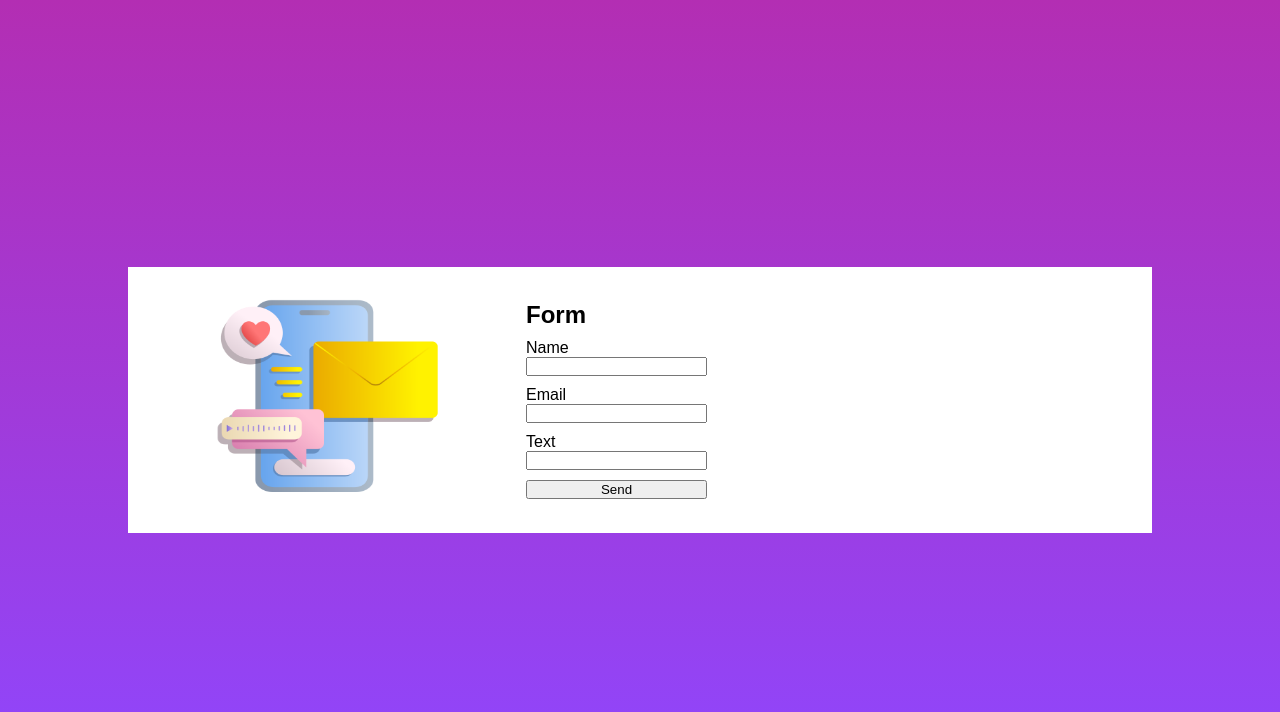
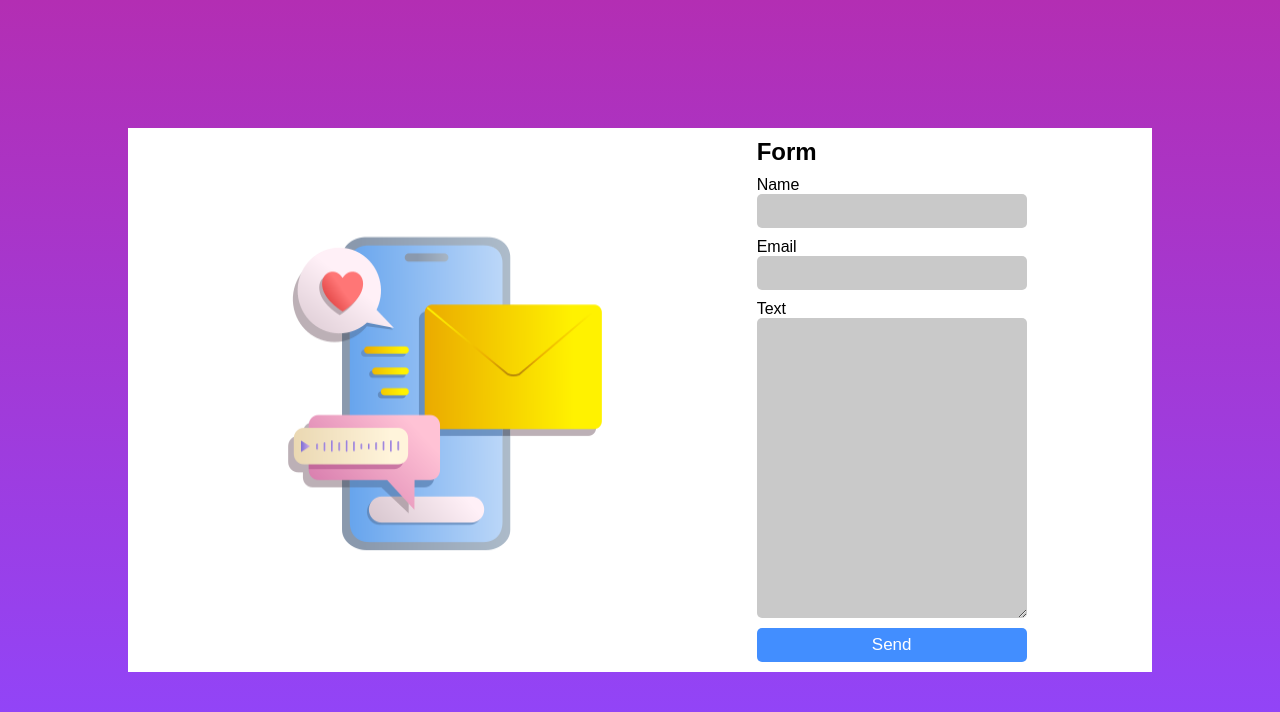
Before and after one commit to juaanmarin/sendmails_php, a PHP site: page / in a window 1280 px wide. Shown: the top 712 px of the page. Run offline with PHP 8.4, Linux system fonts and the light colour scheme.

Commit message:
se termino de dar los estilos y acomodar la vista

```diff
--- a/index.php
+++ b/index.php
@@ -16,17 +16,17 @@
         <div class='right'>
             <h2>Form</h2>
             <div class="login__field-group">
-					<label class="login__label" for="user-email">Name</label>
-					<input class="login__field" id="user-email" type="text" name="name" />
+				<label class="login__label" for="name">Name</label>
+				<input class="login__field" id="name" type="text" name="name" />
 			</div>
             <div class="login__field-group">
-					<label class="login__label" for="user-email">Email</label>
-					<input class="login__field" id="user-email" type="email" name="email" />
+				<label class="login__label" for="email">Email</label>
+				<input class="login__field" id="email" type="email" name="email" />
 			</div>
             <div class="login__field-group">
-					<label class="login__label" for="user-email">Text</label>
-					<input class="login__field" id="user-email" type="text" name="text" />
-			</div>
+                <label class="login__label" for="text">Text</label>
+                <textarea class="login__fieldD" id="text" name="text"></textarea>
+            </div>
 
             <button >Send</button>
         </div>
--- a/resources/css/style.css
+++ b/resources/css/style.css
@@ -22,6 +22,7 @@ body {
     background-color: white;
     display: flex;
     flex-direction: row;
+    justify-content: space-evenly;
 }
 .left{
     padding: 10px;
@@ -30,8 +31,8 @@ body {
     align-items: center;
 }
 .left img{
-    width: 70%;
-    height: 90%;
+    width: 100%;
+    height: 69%;
 }
 .right{
     padding: 10px;
@@ -45,3 +46,35 @@ body {
     display: flex;
     flex-direction: column;
 }
+
+.login__field{
+    background-color: rgb(201, 201, 201);
+    height: 34px;
+    width: 270px;
+    border: none;
+    font-size: 18px;
+    border-radius: 5px;
+    line-height: 1;
+}
+.login__fieldD {
+    background-color: rgb(201, 201, 201);
+    height: 300px;  /* Ajusta la altura según tus necesidades */
+    width: 270px;
+    border: none;
+    font-size: 18px;
+    border-radius: 5px;
+    line-height: 1;
+}
+
+button{
+    height: 34px;
+    background-color: rgb(66, 142, 255);
+    font-size: 17px;
+    border: none;
+    border-radius: 5px;
+    cursor: pointer;
+    color: white;
+}
+button:hover{
+    background-color: rgb(42, 125, 250);
+}
```
